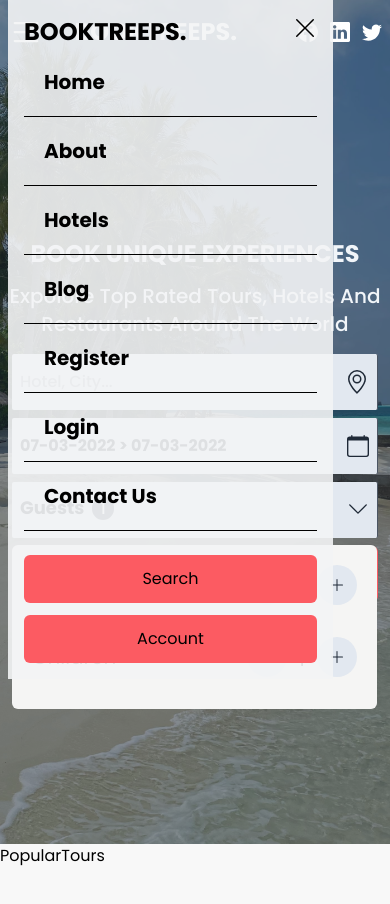
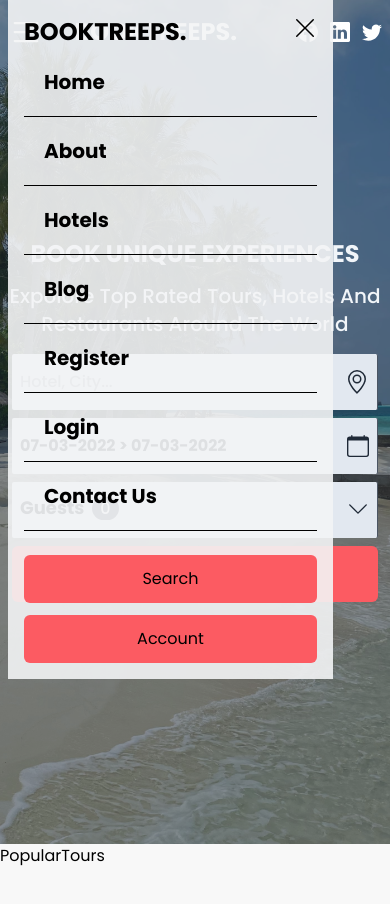
Before and after one commit to Izunnaya/Travel-booking-App, a React (Create React App) app: page / in a window 390 px wide. Shown: the top 904 px of the page. Built offline with nearby package versions, Linux system fonts and the light colour scheme.

Commit message:
GuestInputDropdown done, made functional and responsive

```diff
--- a/src/components/hero/SearchComponent/GuestsInput.jsx
+++ /dev/null
@@ -1,43 +0,0 @@
-import React from "react";
-import { BsDashLg, BsPlusLg } from "react-icons/bs";
-
-const GuestsInput = () => {
-  return (
-    <div className="absolute top-[63px] w-full bg-stone-100 rounded-md left-0 p-5 cursor-default">
-      <div className="flex justify-between items-center text-center mb-5  text-xl font-light">
-        <div>
-          <h4>Adults</h4>
-        </div>
-
-        <div className="cursor-pointer text-base flex justify-center items-center">
-          <div className="rounded-full bg-slate-200 p-3">
-            <BsDashLg />
-          </div>
-
-          <span className="cursor-default text-xl pt-1 mx-3">1</span>
-          <div className="rounded-full bg-slate-200 p-3">
-            <BsPlusLg />
-          </div>
-        </div>
-      </div>
-      <div className="flex justify-between items-center text-center my-3 pt-3  text-xl font-light">
-        <div>
-          <h4>Children</h4>
-        </div>
-
-        <div className="cursor-pointer text-base flex justify-center items-center">
-          <div className="rounded-full bg-slate-200 p-3">
-            <BsDashLg />
-          </div>
-
-          <span className="cursor-default text-xl pt-1 mx-3">1</span>
-          <div className="rounded-full bg-slate-200 p-3">
-            <BsPlusLg />
-          </div>
-        </div>
-      </div>
-    </div>
-  );
-};
-
-export default GuestsInput;
--- /dev/null
+++ b/src/components/hero/SearchComponent/GuestsInputDropdown.jsx
@@ -0,0 +1,67 @@
+import { React } from "react";
+import { BsDashLg, BsPlusLg } from "react-icons/bs";
+
+const GuestsInput = ({ guestHandler, selectGuest }) => {
+  // The arguments passed in the "guestHandler" as values in the function are descrided as follows: "d: for decrease & i:Increase"
+
+  return (
+    <div className="absolute top-[63px] w-full bg-stone-100 rounded-md left-0 p-5 cursor-default">
+      <div className="flex justify-between items-center text-center mb-5  text-xl font-light">
+        <div>
+          <h4>Adults</h4>
+        </div>
+
+        <div className="cursor-pointer text-base flex justify-center items-center">
+          <button
+            className="rounded-full bg-slate-200 p-3"
+            onClick={() => guestHandler("adults", "d")}
+            disabled={selectGuest.adults <= 1}
+            type={"button"}
+          >
+            <BsDashLg />
+          </button>
+
+          <span className="cursor-default text-xl pt-1 mx-3">
+            {selectGuest.adults}
+          </span>
+          <button
+            className="rounded-full bg-slate-200 p-3"
+            onClick={() => guestHandler("adults", "i")}
+            type={"button"}
+          >
+            <BsPlusLg />
+          </button>
+        </div>
+      </div>
+      <div className="flex justify-between items-center text-center my-3 pt-3  text-xl font-light">
+        <div>
+          <h4>Children</h4>
+        </div>
+
+        <div className="cursor-pointer text-base flex justify-center items-center">
+          <button
+            className="rounded-full bg-slate-200 p-3"
+            onClick={() => guestHandler("children", "d")}
+            disabled={selectGuest.children <= 0}
+            type={"button"}
+          >
+            <BsDashLg />
+          </button>
+
+          <span className="cursor-default text-xl pt-1 mx-3">
+            {selectGuest.children}
+          </span>
+          <button
+            className="rounded-full bg-slate-200 p-3"
+            onClick={() => guestHandler("children", "i")}
+            type={"button"}
+          >
+            <BsPlusLg />
+          </button>
+        </div>
+      </div>
+    </div>
+  );
+};
+
+export default GuestsInput;
--- a/src/components/hero/SearchComponent/SearchForm.js
+++ b/src/components/hero/SearchComponent/SearchForm.js
@@ -1,13 +1,36 @@
 import { React, useState } from "react";
-import { BsGeoAlt, BsChevronDown, BsCalendar } from "react-icons/bs";
+import {
+  BsGeoAlt,
+  BsChevronDown,
+  BsCalendar,
+  BsChevronUp,
+} from "react-icons/bs";
 import "react-date-range/dist/styles.css"; // main css file
 import "react-date-range/dist/theme/default.css"; // theme css file
 import { DateRange } from "react-date-range";
 import { format } from "date-fns";
 import { FormInputStyle, FormWrapper, SearchButton } from "../HeroStyled";
-import GuestsInput from "./GuestsInput";
+import GuestsInputDropdown from "./GuestsInputDropdown";
 
 const SearchForm = () => {
+  // state for controlling guest input
+  const [openGuest, setOpenGuest] = useState(false);
+  const [selectGuest, setSelectGuest] = useState({
+    adults: 0,
+    children: 0,
+  });
+
+  // This "guestHandler" is passed as a prop into the "GuestInput Component" and that's where the
+  const guestHandler = (person, operator) => {
+    setSelectGuest((prev) => {
+      return {
+        ...prev,
+        [person]:
+          operator === "i" ? selectGuest[person] + 1 : selectGuest[person] - 1,
+      };
+    });
+  };
+  // State for controlling use input and placeholder check.
   const [inputPlaceholder, setInputPlaceHolder] = useState(true);
 
   const [openDate, setOpenDate] = useState(false);
@@ -16,6 +39,8 @@ const SearchForm = () => {
     setInputPlaceHolder(!inputPlaceholder);
     setOpenDate(!openDate);
   };
+
+  // State for displaying date library
   const [date, setDate] = useState([
     {
       startDate: new Date(),
@@ -68,16 +93,22 @@ const SearchForm = () => {
       </FormInputStyle>
 
       {/* Guest Input */}
-      <FormInputStyle className="relative">
-        <div className="py-3">
+      <FormInputStyle className="relative transition-all ease-in duration-500">
+        <div className="py-3" onClick={() => setOpenGuest(!openGuest)}>
           <small className="text-lg font-semibold pr-2">Guests</small>
-          <span className=" bg-slate-600 px-2 rounded-full text-white">1</span>
+          <span className=" bg-slate-600 px-2 rounded-full text-white">
+            {selectGuest.adults + selectGuest.children}
+          </span>
         </div>
-        <div className="py-4">
-          <BsChevronDown size={22} />
+        <div className="py-4 " onClick={() => setOpenGuest(!openGuest)}>
+          {openGuest ? <BsChevronUp size={22} /> : <BsChevronDown size={22} />}
         </div>
-
-        <GuestsInput />
+        {openGuest && (
+          <GuestsInputDropdown
+            guestHandler={guestHandler}
+            selectGuest={selectGuest}
+          />
+        )}
       </FormInputStyle>
 
       {/* Search Button */}
```
